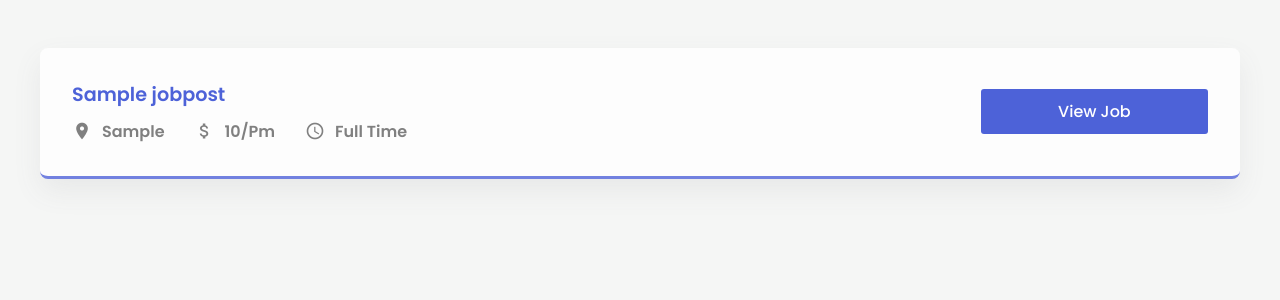
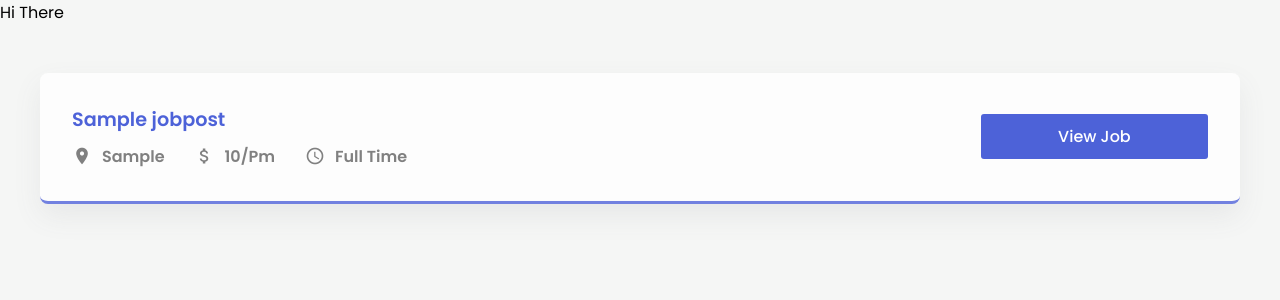
Before and after one commit to hce93/django-jobapp, a Django app: page / in a window 1280 px wide. Shown: the part 69-369 px from the top of the page. Run offline with Django 4.2, Linux system fonts and the light colour scheme; tables that the repository leaves empty hold one stand-in row (values such as "Sample post"); parts of the project's set-up code (start-up, migrations or seed data) failed here and were passed over.

Commit message:
testing template

```diff
--- a/app/templates/app/job_list.html
+++ b/app/templates/app/job_list.html
@@ -4,6 +4,7 @@
 
 
 {% block content %}
+  <p>Hi There</p>
   <section>
     {% for job in jobs %}
       <div class="container">
```
